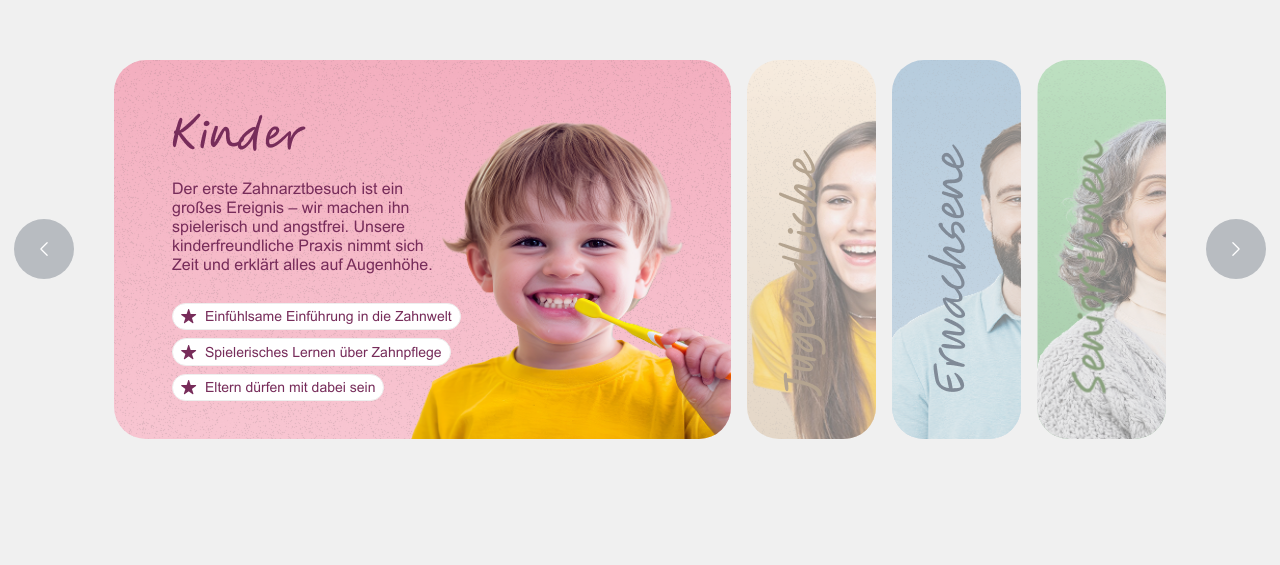
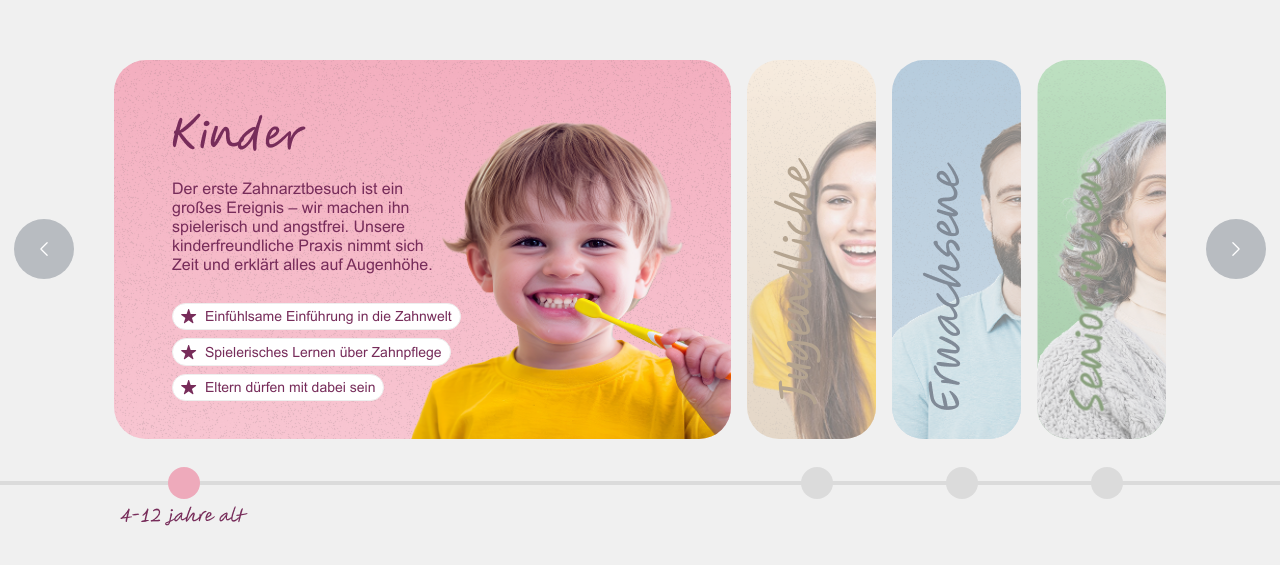
Before and after one commit to laravue-18/job-slider-component, a website: page index.html in a window 1280 px wide. Shown: the part 159-724 px from the top of the page. Drawn offline with nearby package versions, Linux system fonts and the light colour scheme.

Commit message:
finished

```diff
--- a/index.html
+++ b/index.html
@@ -14,6 +14,7 @@
     <div class="luka-slider-container" x-data="initSlider()">
         <div class="luka-slider-wrapper">
             <template x-for="(slide, index) in slides" :key="index">
+                <div class="luka-slide-wrapper">
                     <div class="luka-slide" :style="{background: slide.background, color: slide.color}" :class="{'luka-slide-active': currentSlide === index}" x-transition>
                         <div class="luka-slide-content">
                             <img :src="slide.title" alt="" class="luka-slide-title">
@@ -38,6 +39,11 @@
                         </div>
                         <img :src="slide.image" alt="" width="350" class="luka-bg-image"/>
                     </div>
+                    <div class="luka-slide-pointer" :style="currentSlide === index ? { background: slide.pointerColor } : {}" @click="currentSlide = index"></div>
+                    <div class="luka-slide-pointer-text">
+                        <img :src="`./slide-pointer-text-${index}.png`" alt="" x-show="currentSlide === index" x-transition>
+                    </div>
+                </div>
             </template>
         </div>
         <div class="luka-slider-controls">
@@ -52,6 +58,7 @@
                 </svg>
             </button>
         </div>
+        <div class="luka-slider-bar"></div>
     </div>
     <script>
         function initSlider() {
@@ -70,6 +77,7 @@
                         slug: "4-12 jahre alt",
                         color: "hsla(323, 46%, 32%, 1)",
                         background: "url(./slide-bg-0.png)",
+                        pointerColor: "hsla(345, 66%, 80%, 1)"
                     },
                     {
                         title: "title-1.png",
@@ -82,7 +90,8 @@
                         image: "./character-1.png",
                         slug: "13-19 jahre alt",
                         color: "hsla(33, 41%, 34%, 1)",
-                        background: "url(./slide-bg-1.png)"
+                        background: "url(./slide-bg-1.png)",
+                        pointerColor: "hsla(32, 43%, 74%, 1)"
 
                     },
                     {
@@ -96,7 +105,8 @@
                         image: "./character-2.png",
                         slug: "20-50 jahre alt",
                         color: "hsla(212, 55%, 16%, 1)",
-                        background: "url(./slide-bg-2.png)"
+                        background: "url(./slide-bg-2.png)",
+                        pointerColor: "hsla(207, 42%, 64%, 1)"
                     },
                     {
                         title: "title-3.png",
@@ -109,7 +119,8 @@
                         image: "./character-3.png",
                         slug: "50+ jahre alt",
                         color: "hsla(100, 70%, 20%, 1)",
-                        background: "url(./slide-bg-3.png)"
+                        background: "url(./slide-bg-3.png)",
+                        pointerColor: "linear-gradient(180deg, #8ACF91 0%, #60A967 100%)"
                     }
                 ],
                 next() {
--- a/style.css
+++ b/style.css
@@ -13,6 +13,32 @@
 .luka-slider-wrapper {
     display: flex;
     gap: 1rem;
+}
+.luka-slide-wrapper {
+    position: relative;
+    z-index: 1;
+}
+.luka-slide-pointer {
+    width: 32px;
+    height: 32px;
+    border-radius: 50%;
+    background: hsla(0, 0%, 86%, 1);
+    position: absolute;
+    bottom: -60px;
+    left: 70px;
+    transform: translate(-50%, 0);
+}
+.luka-slide-pointer:hover {
+    background: hsla(0, 0%, 60%);
+}
+.luka-slide-pointer-text {
+    position: absolute;
+    bottom: -90px;
+    left: 70px;
+    transform: translate(-50%, 0);
+    color: white;
+    font-size: 14px;
+    font-weight: bold;
 }
 .luka-slide {
     position: relative;
@@ -43,8 +69,9 @@
     position: absolute;
     z-index: 2;
     transform: rotate(270deg);
-    right: -50px;
-    top: 50%;
+    transform-origin: left center;
+    left: 50px;
+    bottom: 10px;
 }
 
 .luka-slide .luka-bg-image {
@@ -120,3 +147,12 @@
 .luka-slider-button:last-child {
     right: -100px;
 }
+
+.luka-slider-bar {
+    position: absolute;
+    bottom: -46px;
+    left: -125px;
+    right: -125px;
+    height: 4px;
+    background: hsla(0, 0%, 86%, 1);
+}
```
Also changed, not shown: slide-pointer-text-0.png (added), slide-pointer-text-1.png (added), slide-pointer-text-2.png (added), slide-pointer-text-3.png (added). Lines whose indentation alone changed are shown as unchanged.
